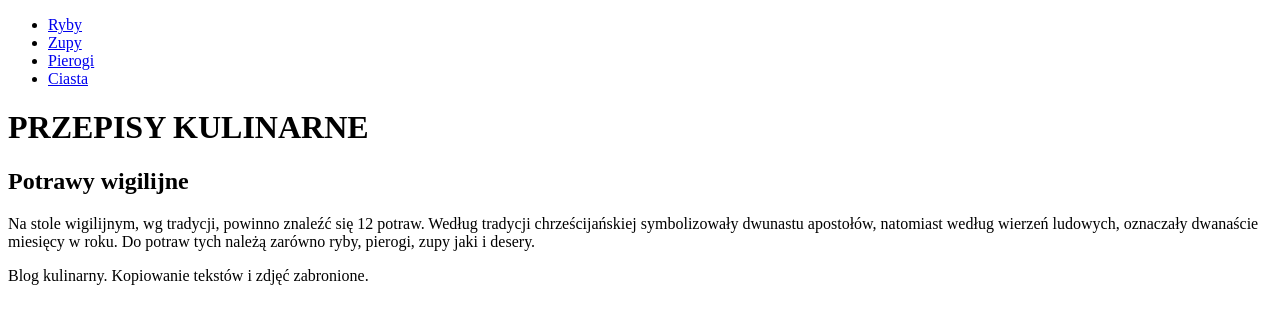
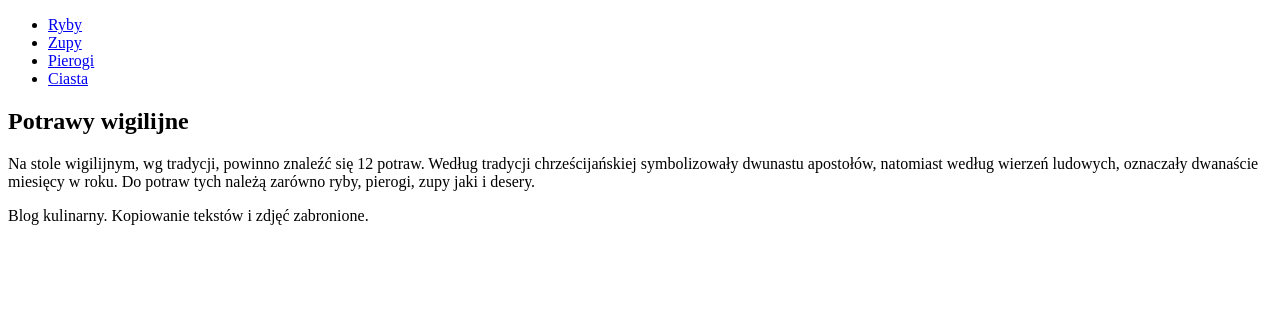
Before and after one commit to AgaDra/Lekcja3-zad.1, a plain HTML site: page index.html in a window 1280 px wide. Drawn offline with Linux system fonts and the light colour scheme.

Commit message:
2poprawka

```diff
--- a/index.html
+++ b/index.html
@@ -5,6 +5,7 @@
     <meta name="viewport" content="width=device-width, initial-scale=1.0" />
     <title>Lekcja3-zad1</title>
   </head>
+
   <body>
     <nav>
       <ul>
@@ -22,9 +23,7 @@
         </li>
       </ul>
     </nav>
-    <header>
-      <h1>PRZEPISY KULINARNE</h1>
-    </header>
+
     <main>
       <article>
         <h1>Potrawy wigilijne</h1>
@@ -36,6 +35,7 @@
         </p>
       </article>
     </main>
+
     <footer>
       <p>Blog kulinarny. Kopiowanie tekstów i zdjęć zabronione.</p>
     </footer>
```
